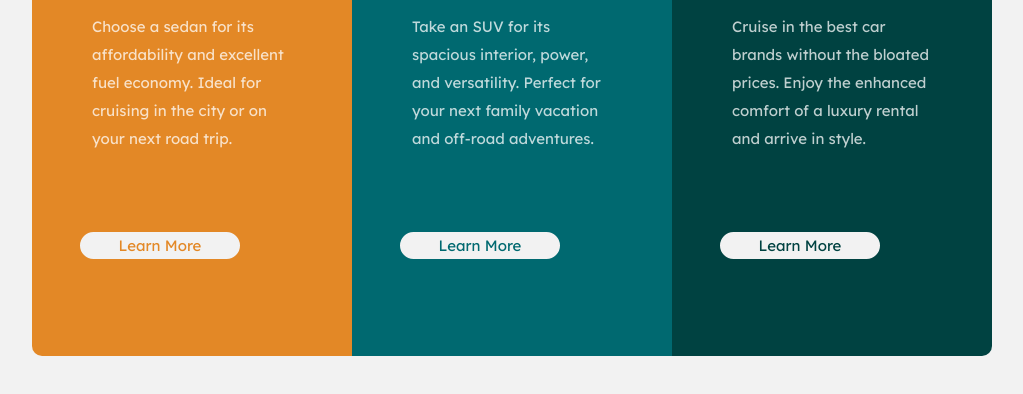
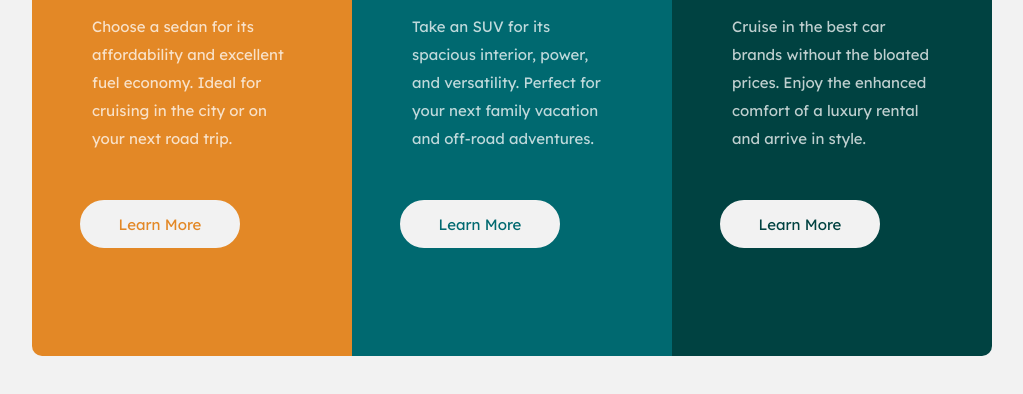
Before and after one commit to Mo-sissoko/challenge-1-3-Column-Preview-Card-Component-Challenge, a plain HTML site: page index.html in a window 1280 px wide. Shown: the part 324-718 px from the top of the page, without its empty margins (128-1151 px from the left). Drawn offline with Linux system fonts and the light colour scheme.

Commit message:
Update styles.css

```diff
--- a/css/styles.css
+++ b/css/styles.css
@@ -71,12 +71,12 @@ body {
   border-color: hsl(0, 0%, 95%);
   position: relative;
   right: 2rem;
-  margin-top: 4rem;
+  margin-top: 2rem;
   background-color:hsl(0, 0%, 95%);
 	border-radius:28px;
 	display:inline-block;
   font-family: 'Lexend Deca', sans-serif;
-
+  height: 3rem;
 	font-size:15px;
 	text-decoration:none;
   width: 10rem;
```
